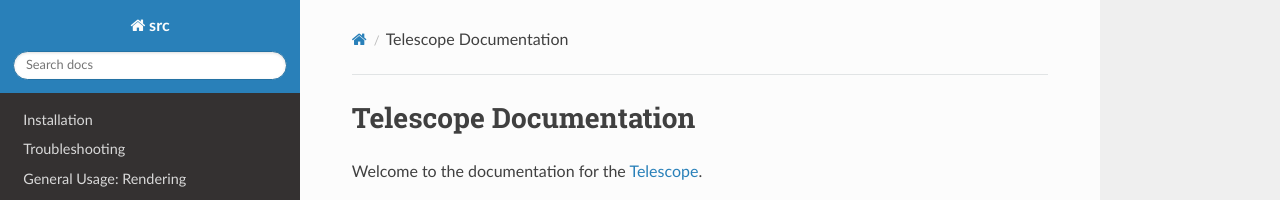
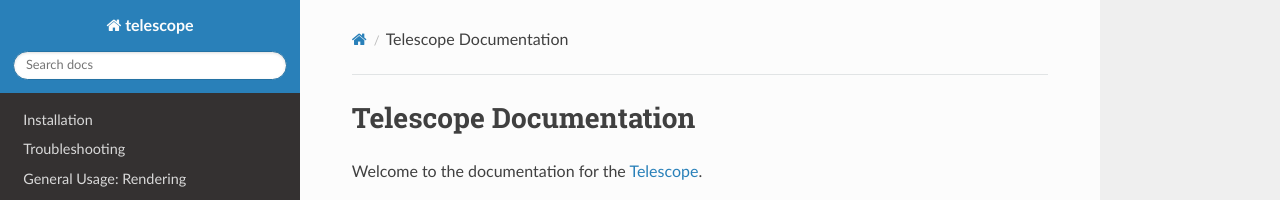
Before and after one commit to jhigginbotham64/Telescope, a Sphinx documentation site: the page built from docs/index.rst, in a window 1280 px wide. Shown: the top 200 px of the page. Built offline with Sphinx 7.4.7 and the Read the Docs theme 2.0.0, drawn with Linux system fonts in a browser that asks for light colours.

Commit message:
reset again

```diff
--- a/docs/conf.py
+++ b/docs/conf.py
@@ -38,12 +38,12 @@
 	output_dir = 'build'
 	configureDoxyfile(input_dir, output_dir)
 	subprocess.call('doxygen', shell=True)
-	breathe_projects['src'] = output_dir + '/xml'
+	breathe_projects['telescope'] = output_dir + '/xml'
 
 
 # -- Project information -----------------------------------------------------
 
-project = 'src'
+project = 'telescope'
 copyright = '2022, Joshua Higginbotham'
 author = 'Simon Brand, Modified by Clemapfel'
 
@@ -81,7 +81,7 @@
 html_static_path = ['_static']
 
 # Breathe Configuration
-breathe_default_project = "src"
+breathe_default_project = "telescope"
 
 # disable "show source" in html output
 html_show_sourcelink = False
```
